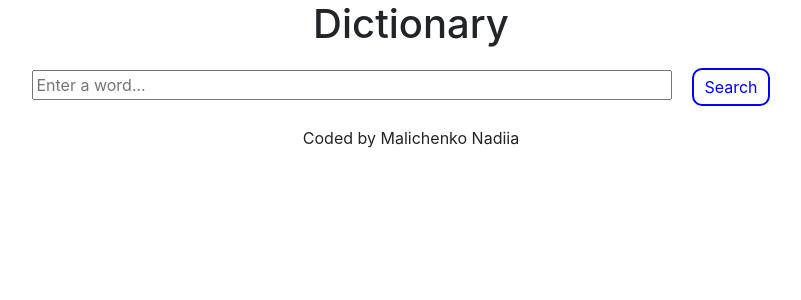
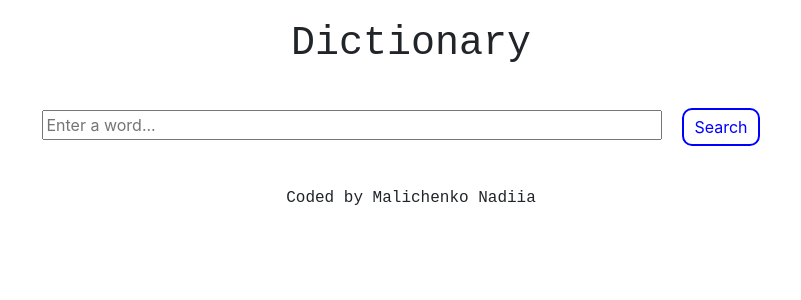
Before and after one commit to nadezzda/Dictionary-react-app, a React (Create React App) app: page / in a window 1280 px wide. Shown: the top 300 px of the page, without its empty margins (229-1030 px from the left). Built offline with nearby package versions, Linux system fonts and the light colour scheme.

Commit message:
Add some style

```diff
--- a/src/App.css
+++ b/src/App.css
@@ -1,38 +1,10 @@
 .App {
   text-align: center;
 }
-
-.App-logo {
-  height: 40vmin;
-  pointer-events: none;
+h1 {
+  margin: 20px;
+  font-family: monospace;
 }
-
-@media (prefers-reduced-motion: no-preference) {
-  .App-logo {
-    animation: App-logo-spin infinite 20s linear;
-  }
+footer p {
+  font-family: monospace;
 }
-
-.App-header {
-  background-color: #282c34;
-  min-height: 100vh;
-  display: flex;
-  flex-direction: column;
-  align-items: center;
-  justify-content: center;
-  font-size: calc(10px + 2vmin);
-  color: white;
-}
-
-.App-link {
-  color: #61dafb;
-}
-
-@keyframes App-logo-spin {
-  from {
-    transform: rotate(0deg);
-  }
-  to {
-    transform: rotate(360deg);
-  }
-}
--- a/src/Result.css
+++ b/src/Result.css
@@ -2,7 +2,7 @@
    text-align: left;
    margin: 20px 50px;
    padding: 50px;
-   border: 1px solid rgb(162, 162, 162);
+   border: 1px solid blue;
    border-radius: 20px;
 }
 h2, h3 {
--- a/src/Search.css
+++ b/src/Search.css
@@ -1,5 +1,6 @@
 .Engine{
     margin: 20px auto;
+    padding: 20px;
 }
 
 .search-form {
@@ -13,3 +14,6 @@
     border-radius: 10px;
     border: 2px solid blue;
 }
+h2 {
+    text-transform: uppercase;
+}
```
